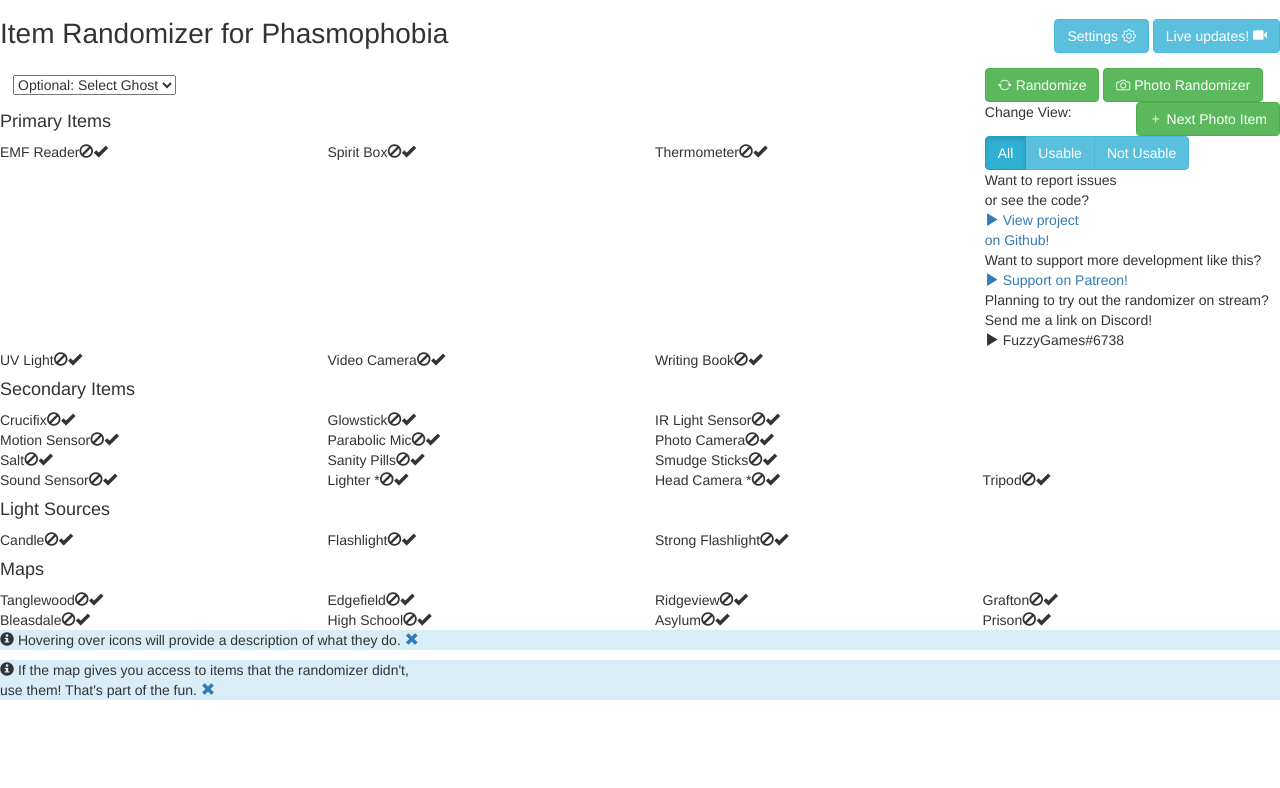
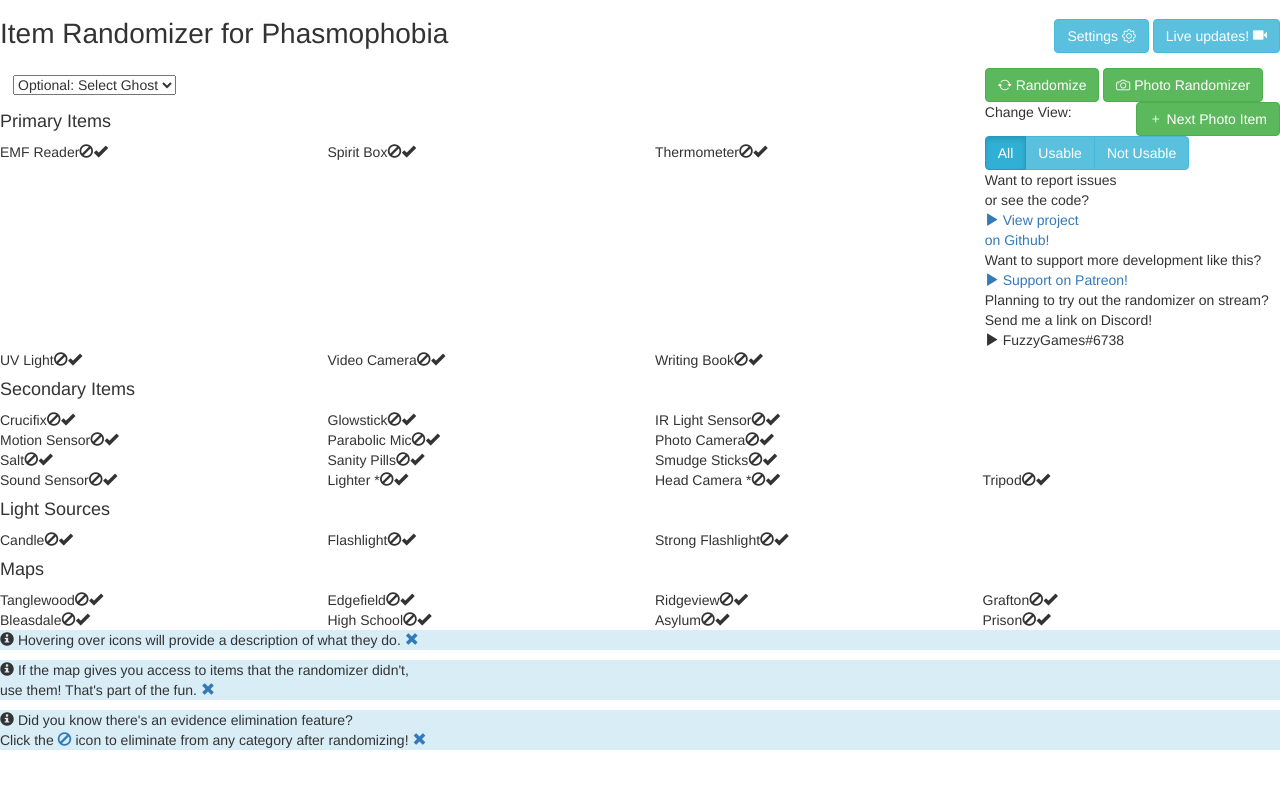
Before and after one commit to FuzzyGamesOn/phasmophobia_randomizer, a website built with Parcel: page index.html in a window 1280 px wide. Built offline with nearby package versions, Linux system fonts and the light colour scheme; a web font is replaced by a local one.

Commit message:
add tip about evidence elimination feature

```diff
--- a/changelog.json
+++ b/changelog.json
@@ -8,7 +8,8 @@
             "Remove automatic enabling of candle and glowstick, as the QoL change caused some confusion.",
             "Lighter and head camera are a different color when required by other items to indicate that they're optional or not included in settings.",
             "Fixed bug where IR Light Sensor lacked sufficient enthusiasm (exclamation points).",
-            "Adjusted Insane difficulty to be more difficult by excluding hunt prevention items, excluding alternative evidence items, and reducing secondary item quantities."
+            "Adjusted Insane difficulty to be more difficult by excluding hunt prevention items, excluding alternative evidence items, and reducing secondary item quantities.",
+            "Added a tip about evidence elimination features available in the randomizer."
         ]
     }
 ]
--- a/css/main.css
+++ b/css/main.css
@@ -111,7 +111,7 @@
     top: 3px !important; /* override the style from .glyphicon */
 }
 
-h4 a.eliminate, h4 a.loss {
+h4 a.eliminate, h4 a.loss, a.glyphicon-ban-circle {
     color: #e8361a;
 }
 
--- a/index.html
+++ b/index.html
@@ -333,6 +333,12 @@
     <a class="glyphicon glyphicon-remove hide-tip-builtin"></a>
   </p>
 
+  <p class="bg-info tip-elim">
+    <span class="glyphicon glyphicon-info-sign"></span> Did you know there's an evidence elimination feature?<br />
+    <span class="tip-indent"> Click the <a class="glyphicon glyphicon-ban-circle" aria-hidden="true" title="Eliminate current primary items and re-roll"></a> icon to eliminate from any category after randomizing!</span>
+    <a class="glyphicon glyphicon-remove hide-tip-elim"></a>
+  </p>
+
   <script src="https://ajax.googleapis.com/ajax/libs/jquery/3.4.1/jquery.min.js"></script>
   <script src="https://stackpath.bootstrapcdn.com/bootstrap/3.4.1/js/bootstrap.min.js"></script>
 
--- a/js/main.js
+++ b/js/main.js
@@ -185,6 +185,13 @@
         $('p.tip-builtin').hide();
     });
 
+    $('a.hide-tip-elim').on('click', function () {
+        Settings.commitSingle('tip_elim', false);
+        Settings.store();
+
+        $('p.tip-elim').hide();
+    });
+
     $('#stream_button').on('click', function () {
         window.open('https://twitch.tv/fuzzygames_', '_blank');
     });
@@ -350,6 +357,10 @@
 
     if (Settings.tip_builtin === true) {
         $('p.tip-builtin').show().find('a.glyphicon-remove').css({ 'float': 'right' });
+    }
+
+    if (Settings.tip_elim === true) {
+        $('p.tip-elim').show().find('a.glyphicon-remove').css({ 'float': 'right' });
     }
 }
 
@@ -784,7 +795,8 @@
                     "Remove automatic enabling of candle and glowstick, as the QoL change caused some confusion.",
                     "Lighter and head camera are a different color when required by other items to indicate that they're optional or not included in settings.",
                     "Fixed bug where IR Light Sensor lacked sufficient enthusiasm (exclamation points).",
-                    "Adjusted Insane difficulty to be more difficult by excluding hunt prevention items, excluding alternative evidence items, and reducing secondary item quantities."
+                    "Adjusted Insane difficulty to be more difficult by excluding hunt prevention items, excluding alternative evidence items, and reducing secondary item quantities.",
+                    "Added a tip about evidence elimination features available in the randomizer."
                 ]
             }
         ]);
--- a/js/settings.js
+++ b/js/settings.js
@@ -6,6 +6,7 @@
     layout_chroma: null,
     tip_icons: null,
     tip_builtin: null,
+    tip_elim: null,
     include_tripod: null,
     count_primary: '',
     count_secondary: '',
@@ -41,6 +42,10 @@
             params.tip_builtin = false;
         }
 
+        if (params.tip_elim !== true && params.tip_elim !== false) {
+            params.tip_elim = false;
+        }
+
         if (params.include_tripod !== true && params.include_tripod !== false) {
             params.include_tripod = false;
         }
@@ -52,6 +57,7 @@
         this.layout_chroma = params.layout_chroma;
         this.tip_icons = params.tip_icons;
         this.tip_builtin = params.tip_builtin;
+        this.tip_elim = params.tip_elim;
 
         this.count_primary = params.count_primary || '';
         this.count_secondary = params.count_secondary || '';
@@ -74,6 +80,7 @@
         this.layout_chroma = Storage.get('layout_chroma');
         this.tip_icons = Storage.get('tip_icons');
         this.tip_builtin = Storage.get('tip_builtin');
+        this.tip_elim = Storage.get('tip_elim');
         this.include_tripod = Storage.get('include_tripod');
 
         this.count_primary = Storage.get('count_primary') || '';
@@ -109,6 +116,10 @@
             this.tip_builtin = true;
         }
 
+        if (this.tip_elim == null) {
+            this.tip_elim = true;
+        }
+
         if (this.include_tripod == null) {
             this.include_tripod = false;
         }
@@ -128,6 +139,7 @@
 
         Storage.set('tip_icons', this.tip_icons);
         Storage.set('tip_builtin', this.tip_builtin);
+        Storage.set('tip_elim', this.tip_elim);
 
         Storage.set('include_tripod', this.include_tripod);
 
```
